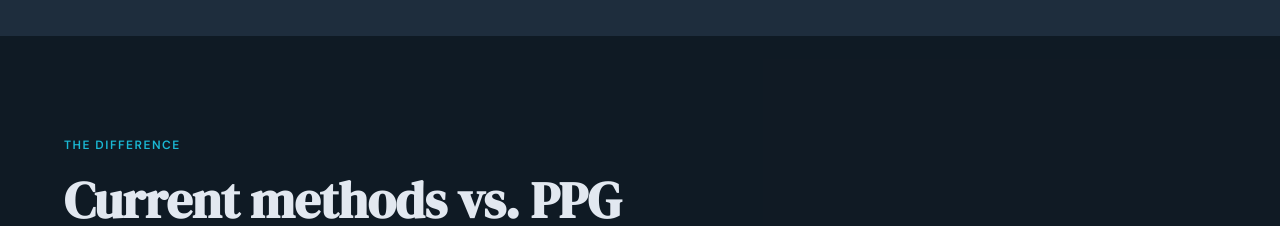
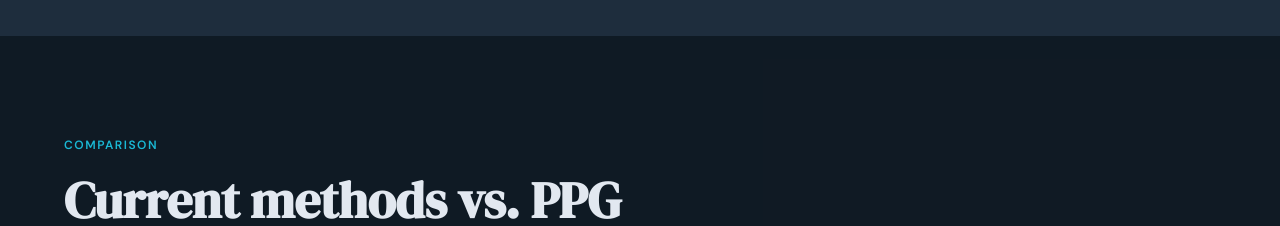
Before and after one commit to precisionpestguard/ppg-website, a React (Vite) app: page / in a window 1280 px wide. Shown: the part 1720-1946 px from the top of the page. Built offline with nearby package versions, Linux system fonts and the light colour scheme.

Commit message:
text fix

```diff
--- a/src/components/Sections.tsx
+++ b/src/components/Sections.tsx
@@ -192,7 +192,7 @@
 
   return (
     <section id="comparison" className="section-pad" style={{ background: 'rgba(13,24,33,0.8)' }}>
-      <SectionLabel>The difference</SectionLabel>
+      <SectionLabel>Comparison</SectionLabel>
       <SectionTitle>Current methods vs. PPG</SectionTitle>
       <SectionSub>A side-by-side look at traditional greenhouse pest management against the PPG system.</SectionSub>
 
```
